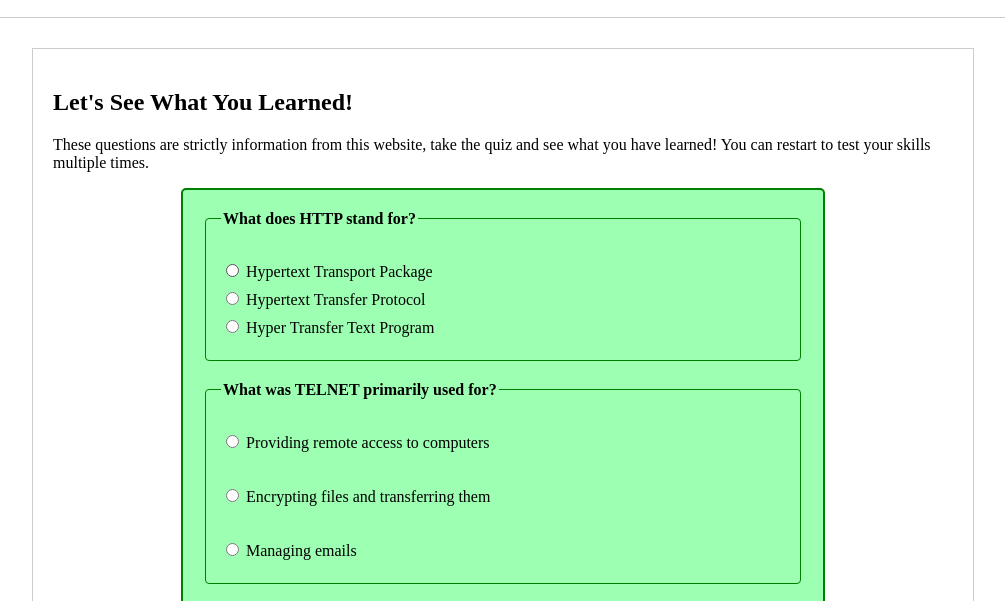
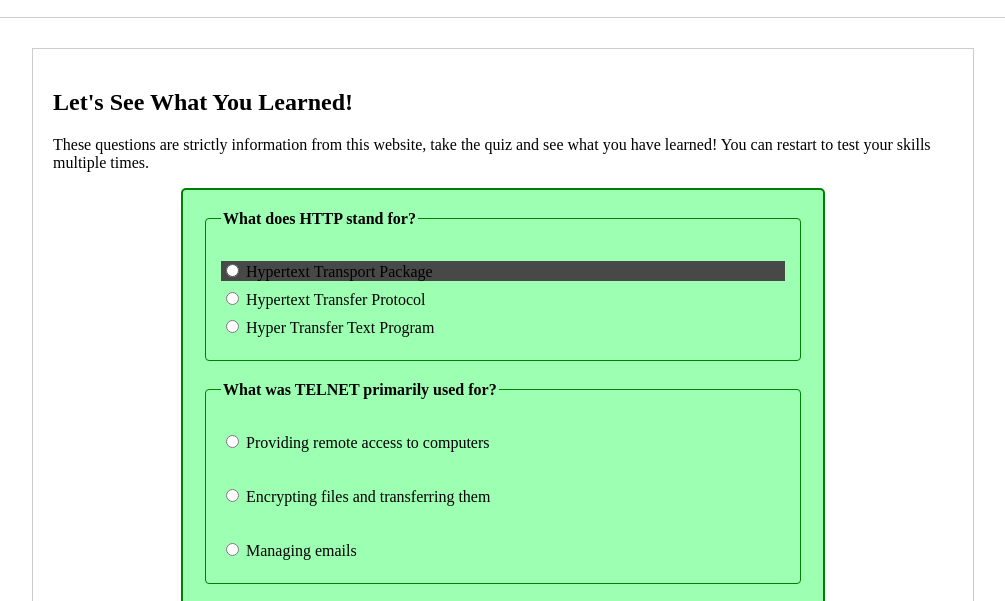
Before and after one commit to fayeluhring/ApplicationLayerProtocols, a plain HTML site: page quiz.html in a window 1280 px wide. In both pictures the pointer is over the label "Hypertext Transport Package". Shown: the part 137-738 px from the top of the page, without its empty margins (137-1142 px from the left). Drawn offline with Linux system fonts and the light colour scheme.

Commit message:
Update style.css

```diff
--- a/style.css
+++ b/style.css
@@ -140,3 +140,7 @@ input[type="text"] {
   background-color: #3e3d3d; /*dark grey when option selected in quiz*/
   color: white;
 }
+#TheQuiz label:hover {
+  background-color: #484848;
+  cursor: pointer;
+}
```
